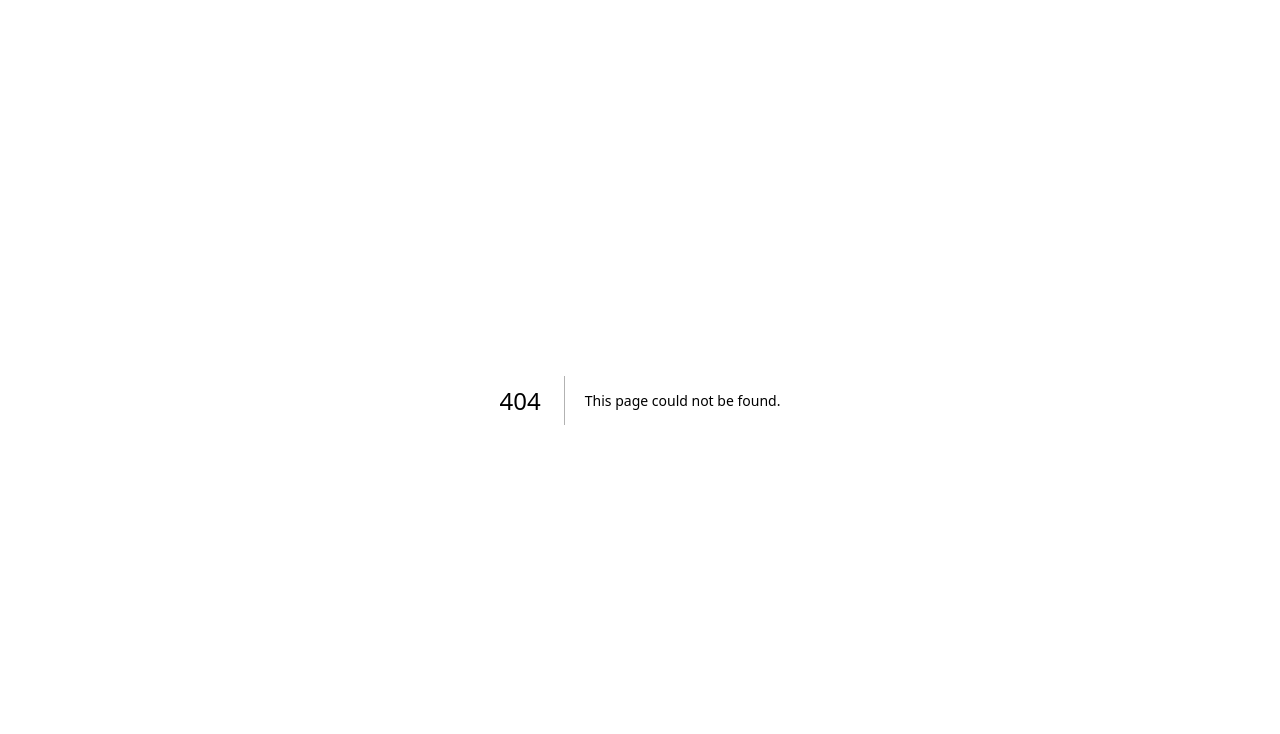
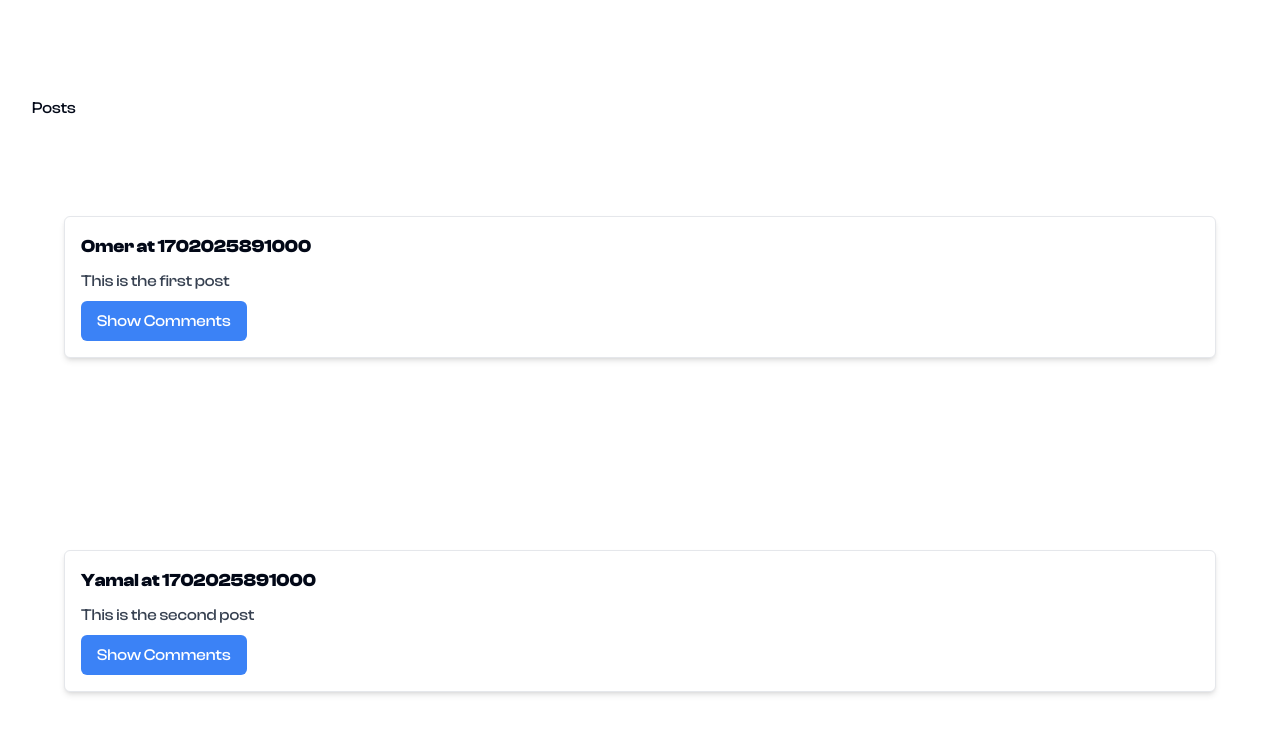
Before and after one commit to YamalAli770/studysphere-frontend, a Next.js app: page /forum in a window 1280 px wide. Before the commit this address had no page. Shown: the top 734 px of the page. Built offline with nearby package versions, Linux system fonts and the light colour scheme.

Commit message:
added files

```diff
--- /dev/null
+++ b/app/(routes)/forum/_components/CommentItem.tsx
@@ -0,0 +1,21 @@
+import React from 'react';
+
+interface Comment {
+  id: number;
+  text: string;
+}
+
+const CommentItem: React.FC<{ comment: Comment }> = ({ comment }) => {
+  return (
+    <div className='py-24'>
+        <div className="container">
+            <div className="bg-gray-100 border border-gray-200 p-3 rounded-md mb-1">
+                <p className="text-gray-700">{comment.text}</p>
+            </div>
+
+        </div>
+    </div>
+  );
+};
+
+export default CommentItem;
--- /dev/null
+++ b/app/(routes)/forum/_components/CommentList.tsx
@@ -0,0 +1,31 @@
+import React, { useState } from 'react';
+import CommentItem from './CommentItem';
+
+interface Comment {
+  id: number;
+  postId: number;
+  text: string;
+}
+
+const CommentList: React.FC<{ postId: number }> = ({ postId }) => {
+  const [comments, setComments] = useState<Array<Comment>>([
+    { id: 1, postId: 1, text: 'First comment on post 1' },
+    { id: 2, postId: 1, text: 'Second comment on post 1' },
+    // Additional mock comments...
+  ]);
+
+  const postComments = comments.filter((comment) => comment.postId === postId);
+
+  return (
+    <div className='py-24'>
+        <div className="container">
+            <h4>Comments</h4>
+            {postComments.map((comment) => (
+                <CommentItem key={comment.id} comment={comment} />
+            ))}
+        </div>
+    </div>
+  );
+};
+
+export default CommentList;
--- /dev/null
+++ b/app/(routes)/forum/_components/PostItem.tsx
@@ -0,0 +1,34 @@
+import React, { useState } from 'react';
+import CommentList from './CommentList';
+
+interface Post {
+  id: number;
+  content: string;
+  author: string;
+  timestamp: number;
+}
+
+const PostItem: React.FC<{ post: Post }> = ({ post }) => {
+  const [showComments, setShowComments] = useState(false);
+
+  return (
+    <div className='py-24'>
+        <div className="container">
+            <div className="bg-white border border-gray-200 p-4 rounded-md shadow-md mb-0">
+                <h3 className="text-lg font-bold mb-2">{post.author} at {post.timestamp}</h3>
+                <p className="text-gray-700 mb-2">{post.content}</p>
+                <button
+                className="bg-blue-500 text-white px-4 py-2 rounded-md hover:bg-blue-600 focus:outline-none"
+                onClick={() => setShowComments(!showComments)}>
+
+                    {showComments ? 'Hide Comments' : 'Show Comments'}
+                </button>
+                {showComments && <CommentList postId={post.id} />}
+            </div>
+
+        </div>
+    </div>
+  );
+};
+
+export default PostItem;
--- /dev/null
+++ b/app/(routes)/forum/_components/PostList.tsx
@@ -0,0 +1,26 @@
+"use client";
+import React, { useState } from 'react';
+import PostItem from './PostItem';
+import { timeStamp } from 'console';
+
+const PostList = () => {
+  const [posts, setPosts] = useState<Array<{ id: number; author: string; content: string;timestamp: number; }>>([
+    { id: 1, author: 'Omer', content: 'This is the first post', timestamp : Date.now()},
+    { id: 2, author: 'Yamal', content: 'This is the second post', timestamp : Date.now() },
+    // Additional mock posts...
+  ]);
+
+  return (
+
+    <div className='py-24'>
+        <div className="container">
+            <h2>Posts</h2>
+            {posts.map((post) => (
+                <PostItem key={post.id} post={post} />
+            ))}
+        </div>
+    </div>
+  );
+};
+
+export default PostList;
--- /dev/null
+++ b/app/(routes)/forum/page.tsx
@@ -0,0 +1,9 @@
+import PostList from "./_components/PostList";
+
+export default function Forum() {
+  return (
+    <div>
+      <PostList />
+    </div>
+  )
+}
--- a/package.json
+++ b/package.json
@@ -9,6 +9,7 @@
     "lint": "next lint"
   },
   "dependencies": {
+    "@heroicons/react": "^2.0.18",
     "@hookform/resolvers": "^3.3.2",
     "@radix-ui/react-checkbox": "^1.0.4",
     "@radix-ui/react-label": "^2.0.2",
```
Also changed, not shown: 1 other file (tests, documents, lock files or other folders).
